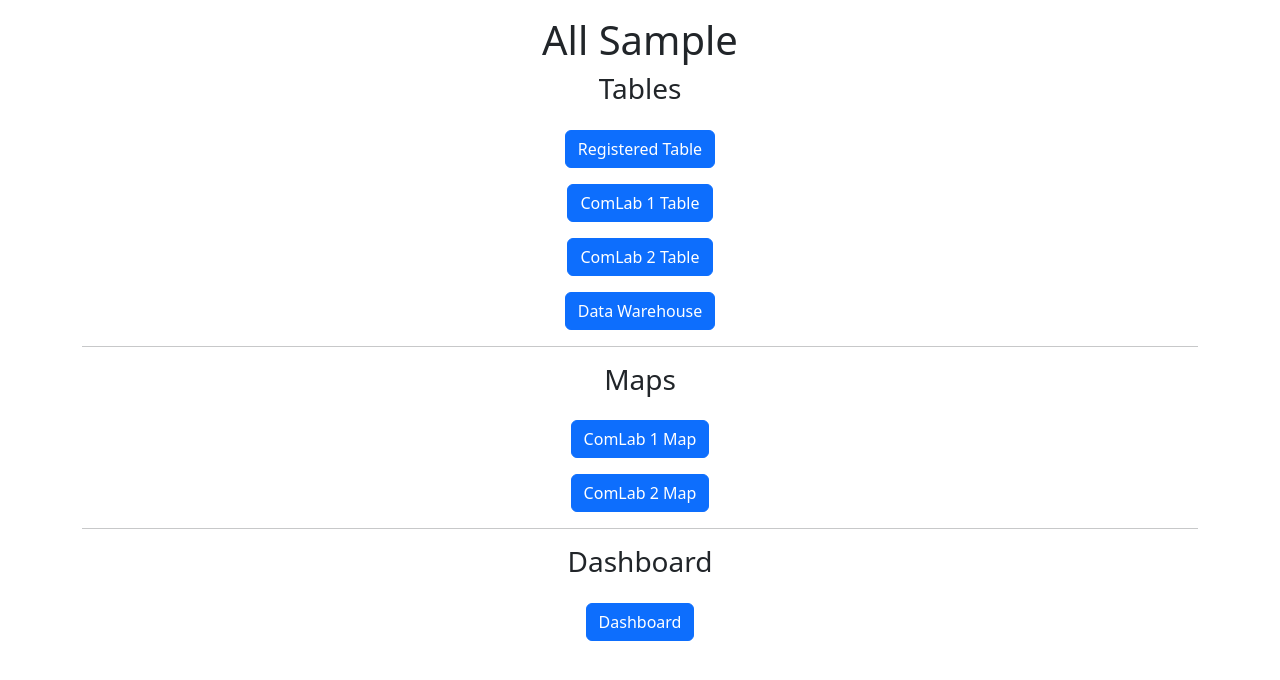
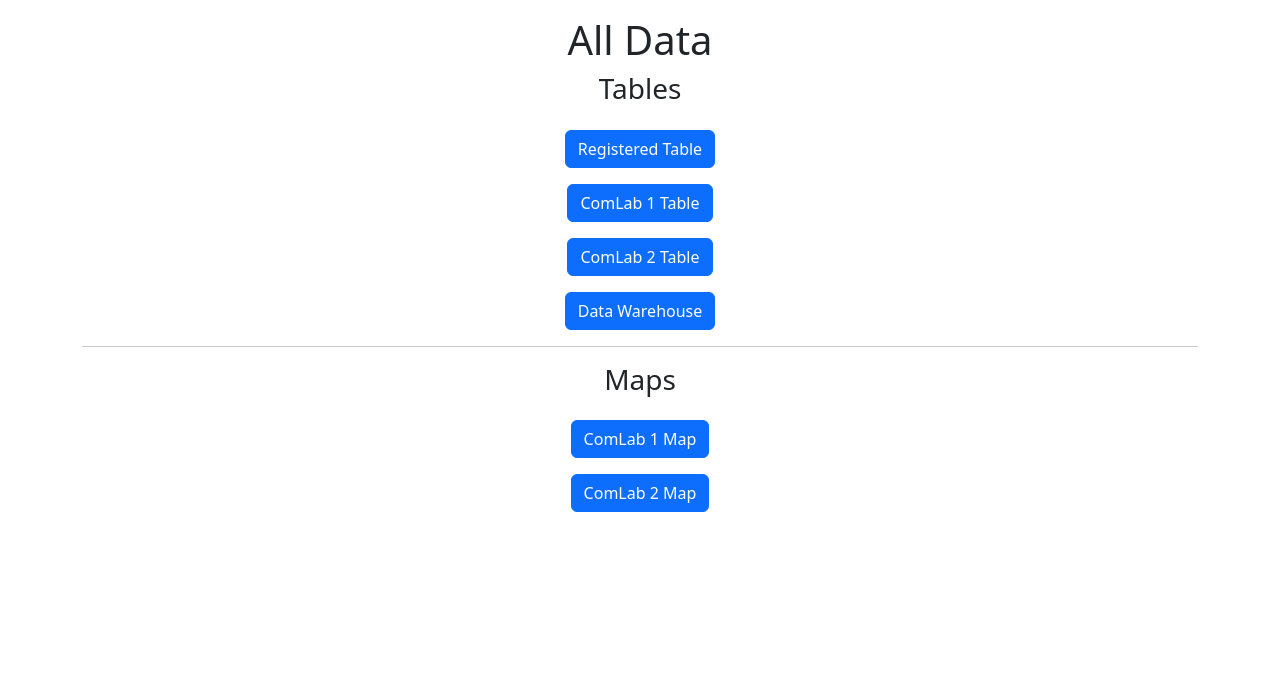
Before and after one commit to batstateu-mabini/admin-comlab, a plain HTML site: page public/index.html in a window 1280 px wide. Drawn offline with nearby package versions, Linux system fonts and the light colour scheme.

Commit message:
remove dashboard

```diff
--- a/public/index.html
+++ b/public/index.html
@@ -10,7 +10,7 @@
 </head>
 <body>
 <div class="text-center container mt-3 mb-5">
-    <h1>All Sample</h1>
+    <h1>All Data</h1>
     <h3>Tables</h3>
         <a class="btn btn-primary mt-3" href="./1_registered_students/index.html" role="button">Registered Table</a> <br>
         <a class="btn btn-primary mt-3" href="./3_comlab1-table/index.html" role="button">ComLab 1 Table</a> <br>
@@ -20,9 +20,6 @@
     <h3>Maps</h3>
         <a class="btn btn-primary mt-3" href="./comlab-1/index.html" role="button">ComLab 1 Map</a> <br>
         <a class="btn btn-primary mt-3" href="./comlab-2/index.html" role="button">ComLab 2 Map</a> <br>
-    <hr>
-    <h3>Dashboard</h3>
-    <a class="btn btn-primary mt-3" href="./dashboard/index.html" role="button">Dashboard</a> <br>
 </div>
 
 </body>
```
Lines whose indentation alone changed are shown as unchanged.
